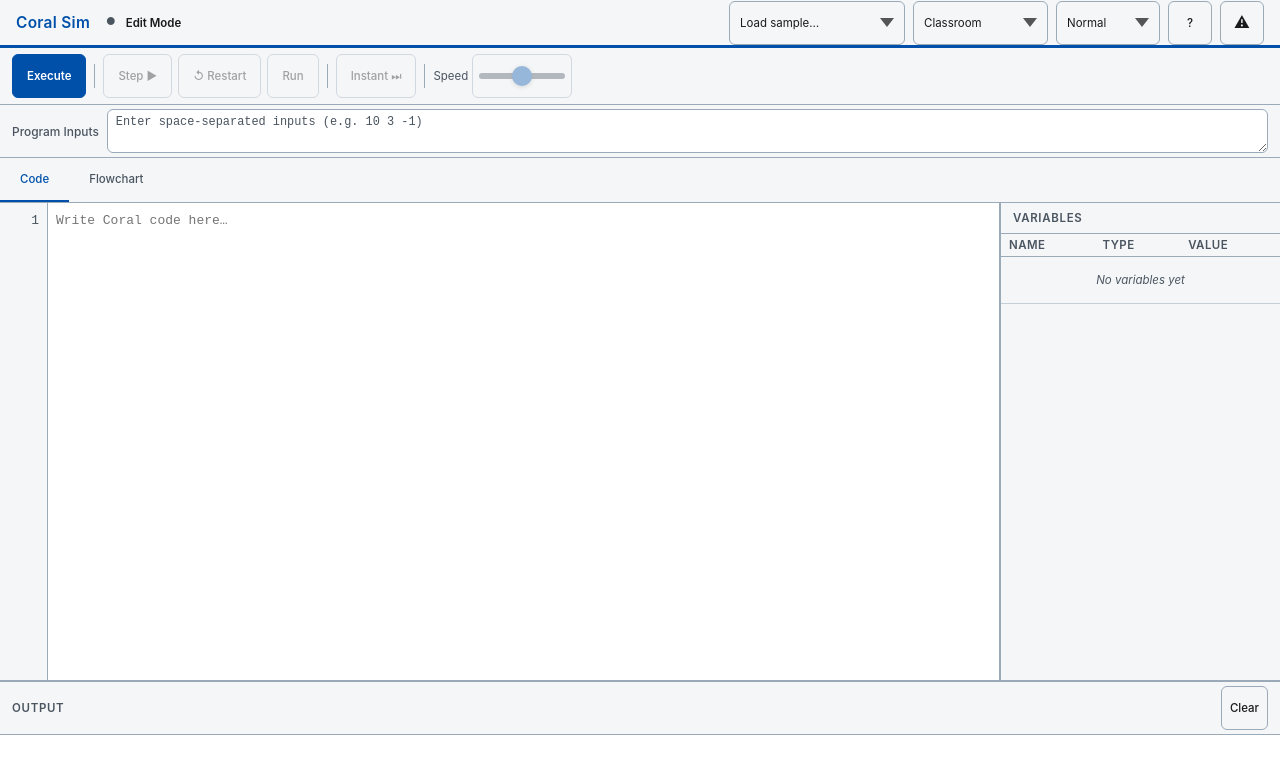
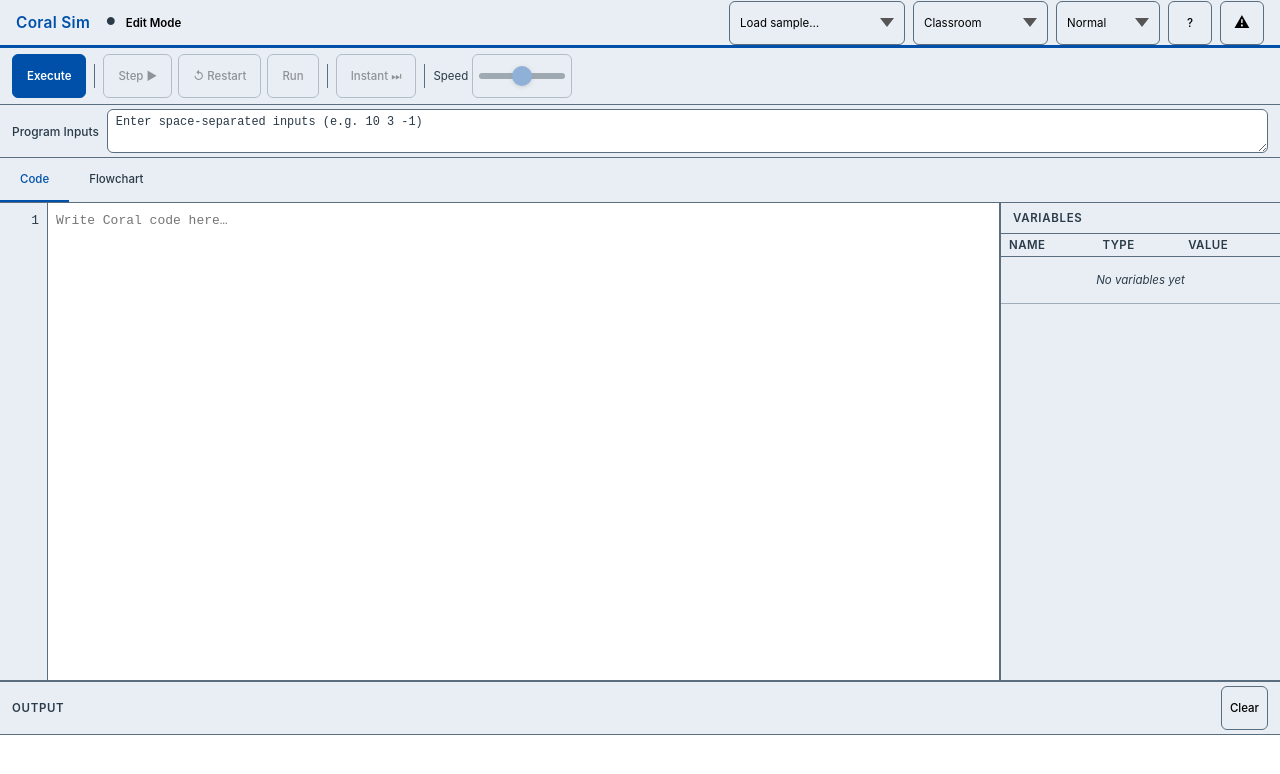
Before and after one commit to coral-sim/coral-sim.github.io, a plain HTML site: page index.html in a window 1280 px wide. Drawn offline with Linux system fonts and the light colour scheme.

Commit message:
Classroom Theme Update for projector washout

```diff
--- a/index.html
+++ b/index.html
@@ -9,7 +9,7 @@
   <link rel="preconnect" href="https://fonts.googleapis.com">
   <link rel="preconnect" href="https://fonts.gstatic.com" crossorigin>
   <link href="https://fonts.googleapis.com/css2?family=Inter:wght@400;500;600&family=JetBrains+Mono:wght@400;700&family=Lexend:wght@400;500;600&display=swap" rel="stylesheet">
-  <link rel="stylesheet" href="themes.css?v=11">
+  <link rel="stylesheet" href="themes.css?v=12">
   <link rel="stylesheet" href="coral.css?v=39">
 </head>
 <body>
--- a/themes.css
+++ b/themes.css
@@ -434,39 +434,39 @@
    ─────────────────────────────────────────────────────── */
 html.theme-classroom {
   --bg:      #FFFFFF;
-  --surface: #F4F6F8;
-  --panel:   #E8EDF2;
-  --border:  #9AAAB8;
-  --text:    #1A1A1A;
-  --muted:   #4A5560;
+  --surface: #E8EEF4;
+  --panel:   #D8E3EC;
+  --border:  #5A6E80;
+  --text:    #000000;
+  --muted:   #2A3A48;
   --accent:  #0050AA;
   --accent2: #006B30;
   --error:   #AA1500;
   --warn:    #9B6000;
 
-  --step-bg:        rgba(0,80,170,0.12);
+  --step-bg:        rgba(0,60,180,0.25);  /* 0.25 keeps hl-type at 4.9:1 on highlight ✓ */
   --step-border:    #0050AA;
   --step-gutter-bg: #0050AA;
   --step-gutter-fg: #FFFFFF;
 
   --hl-keyword:  #5500BB;  /* 9.9:1 on white */
-  --hl-type:     #0050AA;  /* 7.7:1 */
-  --hl-builtin:  #006B30;  /* 6.7:1 */
-  --hl-string:   #824200;  /* 7.7:1 */
-  --hl-number:   #AA2200;  /* 7.2:1 */
-  --hl-comment:  #5A6878;  /* 5.6:1 */
-  --hl-operator: #005580;  /* 8.1:1 */
+  --hl-type:     #0050AA;  /* 7.7:1 on white; 4.9:1 on step highlight ✓ */
+  --hl-builtin:  #005225;  /* 9.5:1 on white */
+  --hl-string:   #824200;  /* 7.7:1 on white */
+  --hl-number:   #AA2200;  /* 7.2:1 on white */
+  --hl-comment:  #3A4A55;  /* 9.2:1 on white */
+  --hl-operator: #003D66;  /* 11.3:1 on white */
 
-  --fc-oval:          #E8EDF8;
-  --fc-rect:          #E8EDF8;
-  --fc-para:          #E8EDF8;
-  --fc-diamond:       #EEF0FF;
+  --fc-oval:          #D8E5F5;
+  --fc-rect:          #D8E5F5;
+  --fc-para:          #D8E5F5;
+  --fc-diamond:       #DDE0FF;
   --fc-border:        #0050AA;
-  --fc-text:          #1A1A1A;
-  --fc-active-fill:   rgba(0,80,170,0.15);
+  --fc-text:          #000000;
+  --fc-active-fill:   rgba(0,60,180,0.25);
   --fc-active-stroke: #0050AA;
-  --fc-edge:          #4A5560;
-  --fc-arrow:         #4A5560;
+  --fc-edge:          #2A3A48;
+  --fc-arrow:         #2A3A48;
   --fc-label:         #824200;
 }
 
```
